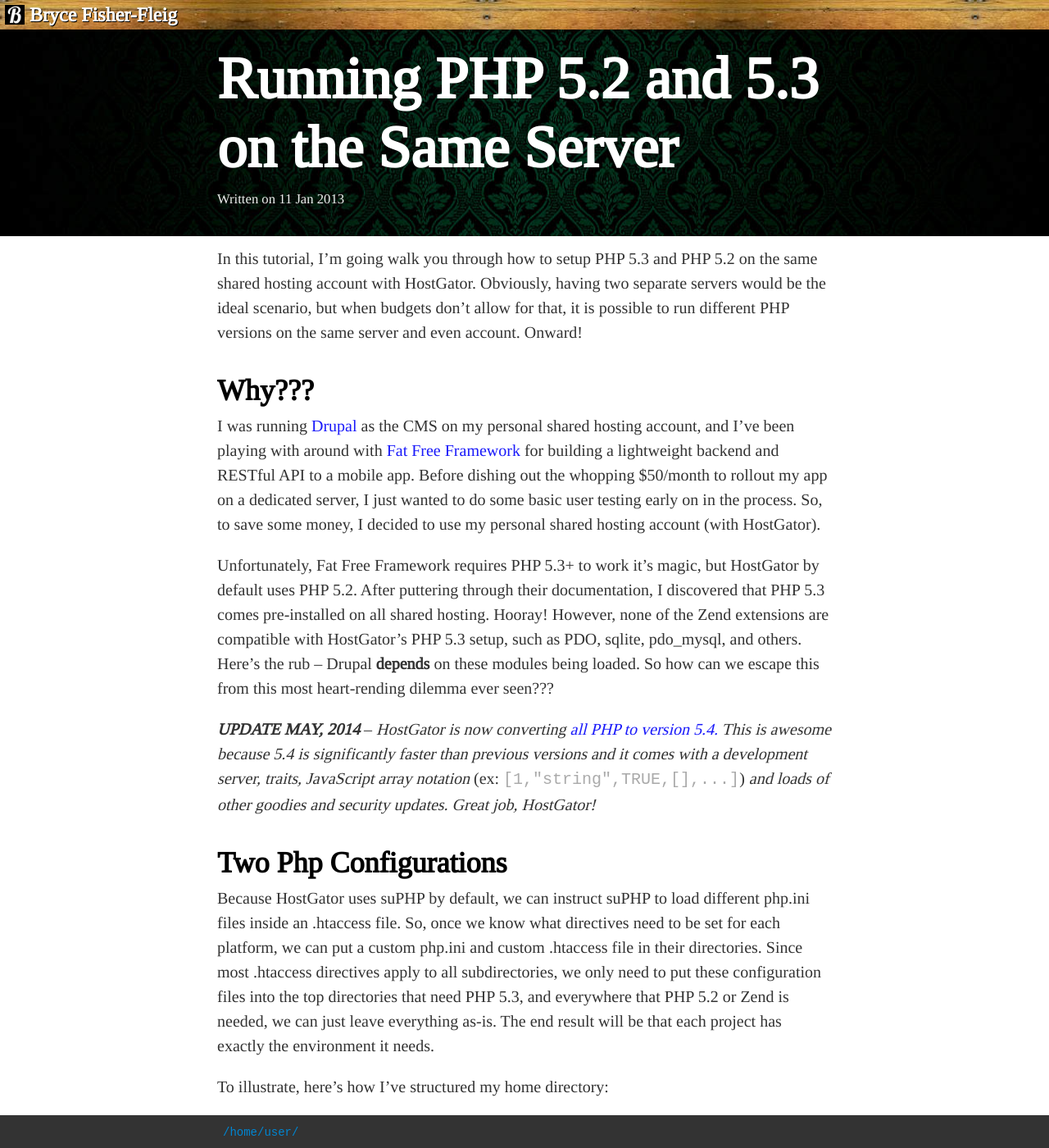
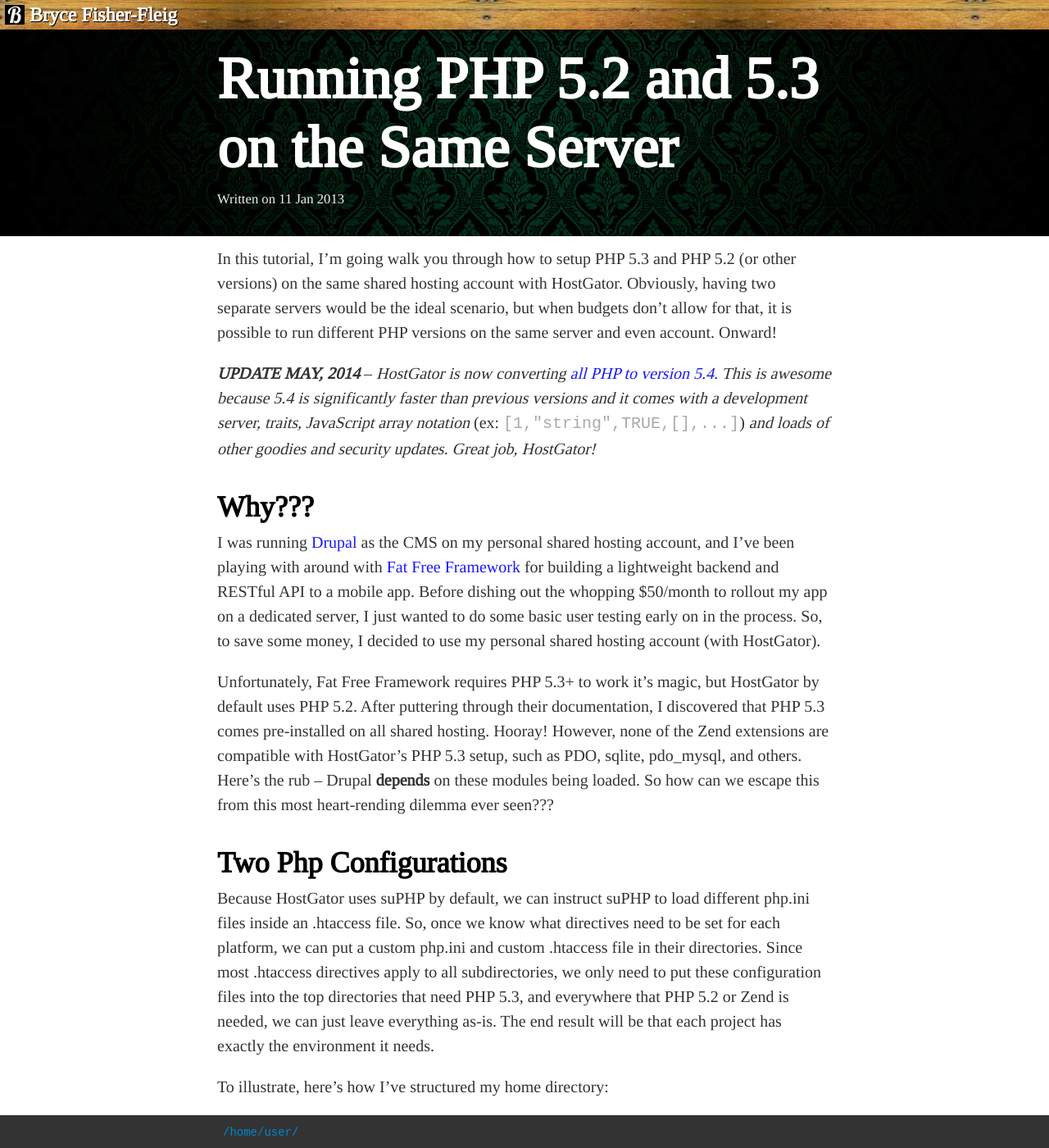
Before and after one commit to brycefisher/brycefisher.github.io-jekyll, a Jekyll site: the page built from _posts/2013-01-11-running-php-5-2-and-5-3-on-the-same-server.md, in a window 1280 px wide and 1400 px high. Shown: the whole window at 82% size. Built offline with Jekyll 4.4.1, drawn with Linux system fonts in a browser that asks for light colours; comment, search, counter and statistics services are not loaded.

```diff
--- a/_posts/2013-01-11-running-php-5-2-and-5-3-on-the-same-server.md
+++ b/_posts/2013-01-11-running-php-5-2-and-5-3-on-the-same-server.md
@@ -4,15 +4,15 @@ layout: "post"
 excerpt: "A quick tutorial on setting up two versions of php (5.2 and 5.3) on the same HostGator shared hosting account"
 category: php
 ---
-In this tutorial, I'm going walk you through how to setup PHP 5.3 and PHP 5.2 on the same shared hosting account with HostGator. Obviously, having two separate servers would be the ideal scenario, but when budgets don't allow for that, it is possible to run different PHP versions on the same server and even account. Onward!
+In this tutorial, I'm going walk you through how to setup PHP 5.3 and PHP 5.2 (or other versions) on the same shared hosting account with HostGator. Obviously, having two separate servers would be the ideal scenario, but when budgets don't allow for that, it is possible to run different PHP versions on the same server and even account. Onward!
+
+_**UPDATE MAY, 2014**_ -- *HostGator is now converting [all PHP to version 5.4.](http://support.hostgator.com/articles/hosting-guide/hardware-software/what-version-of-php-are-you-using) This is awesome because 5.4 is significantly faster than previous versions and it comes with a development server, traits, JavaScript array notation* (ex: `[1,"string",TRUE,[],...]`) *and loads of other goodies and security updates. Great job, HostGator!*
 
 ##Why???
 
 I was running [Drupal](http://drupal.org) as the CMS on my personal shared hosting account, and I've been playing with around with [Fat Free Framework](http://github.com/bcosca/fatfree) for building a lightweight backend and RESTful API to a mobile app. Before dishing out the whopping $50/month to rollout my app on a dedicated server, I just wanted to do some basic user testing early on in the process. So, to save some money, I decided to use my personal shared hosting account (with HostGator).
 
 Unfortunately, Fat Free Framework requires PHP 5.3+ to work it's magic, but HostGator by default uses PHP 5.2. After puttering through their documentation, I discovered that PHP 5.3 comes pre-installed on all shared hosting. Hooray! However, none of the Zend extensions are compatible with HostGator's PHP 5.3 setup, such as PDO, sqlite, pdo_mysql, and others. Here's the rub -- Drupal __depends__ on these modules being loaded. So how can we escape this from this most heart-rending dilemma ever seen???
-
-_**UPDATE MAY, 2014**_ -- *HostGator is now converting [all PHP to version 5.4.](http://support.hostgator.com/articles/hosting-guide/hardware-software/what-version-of-php-are-you-using) This is awesome because 5.4 is significantly faster than previous versions and it comes with a development server, traits, JavaScript array notation* (ex: `[1,"string",TRUE,[],...]`) *and loads of other goodies and security updates. Great job, HostGator!*
 
 ##Two Php Configurations
 
```
Also changed, not shown: _posts/2013-06-07-drupal-vim.md (line endings or trailing spaces).
